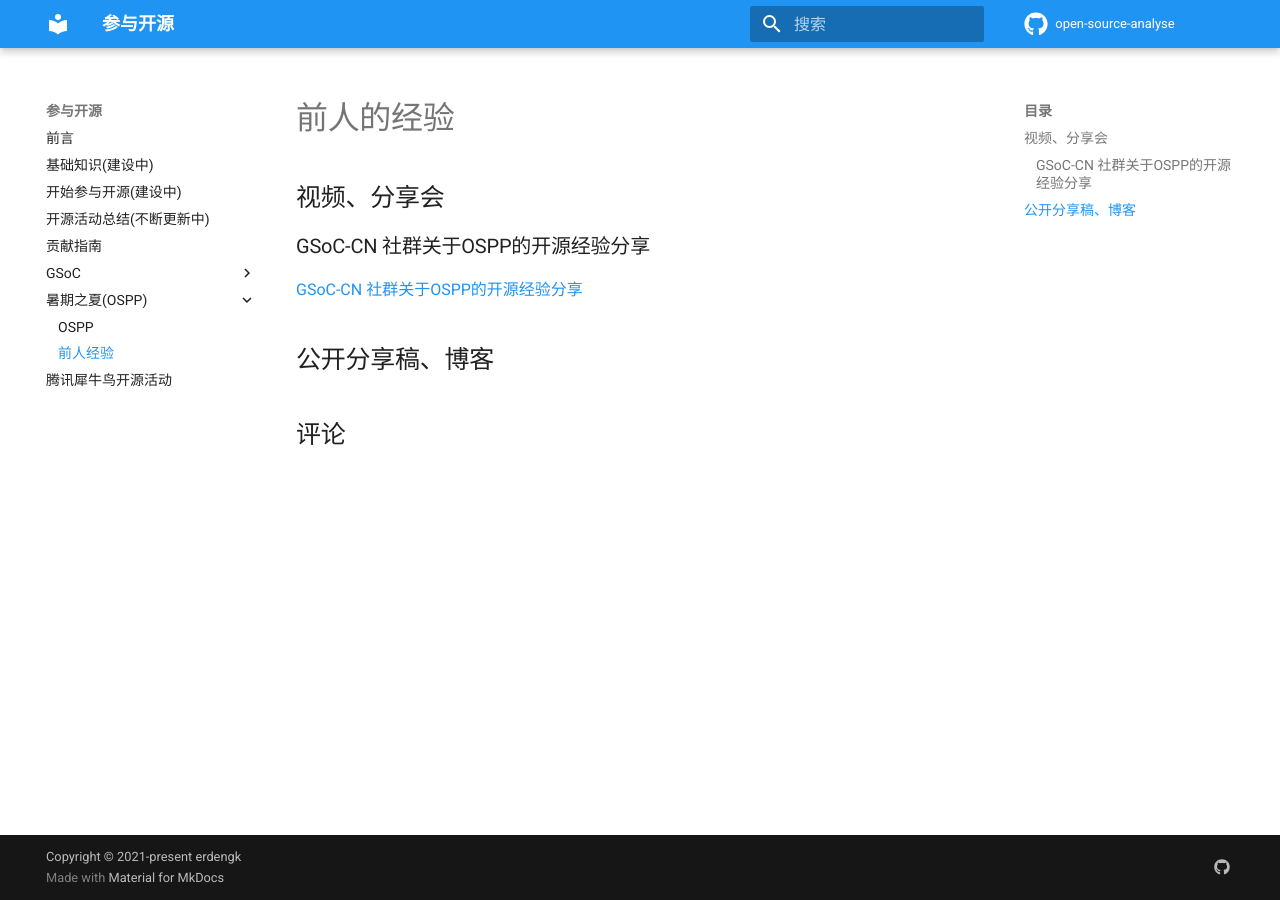
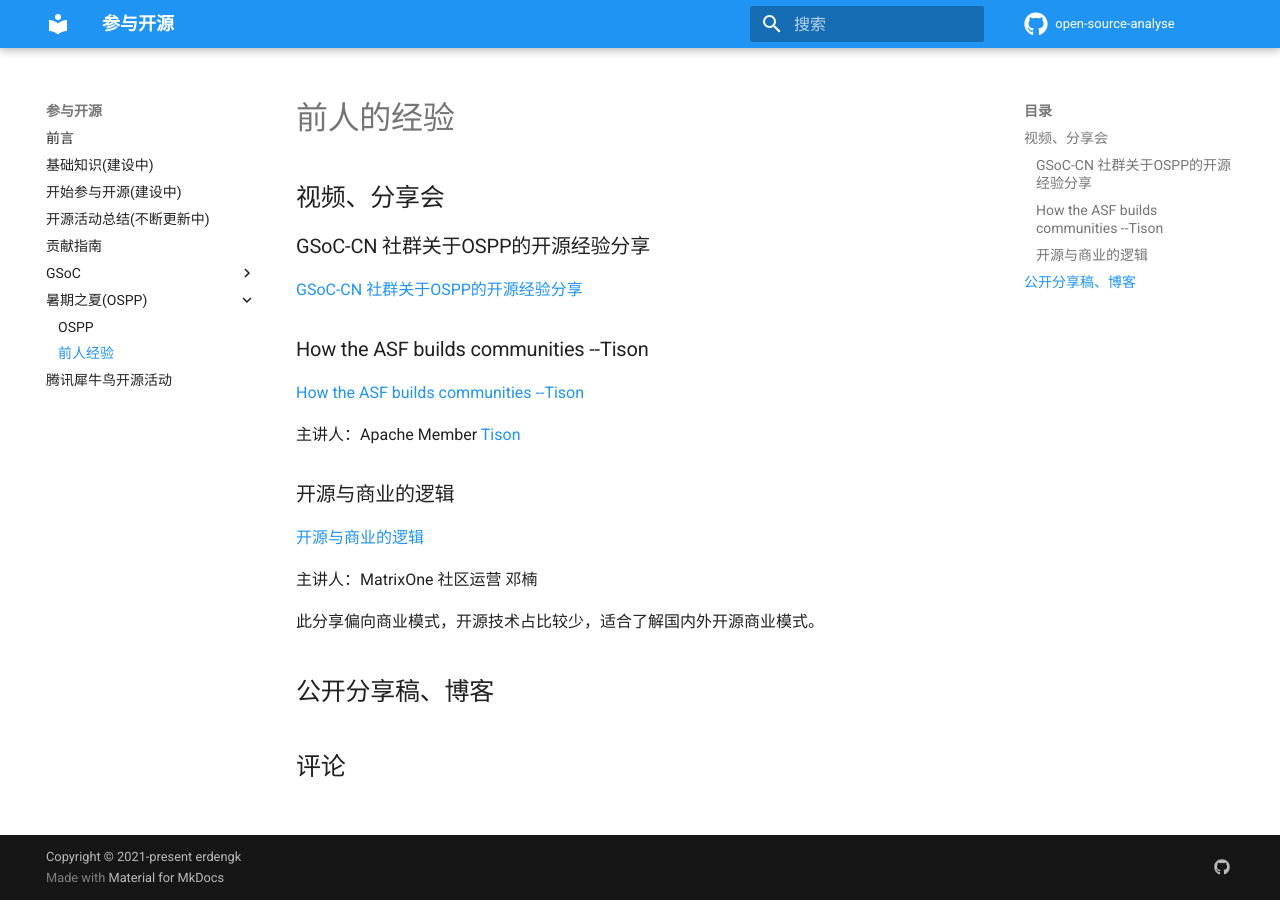
Before and after one commit to erdengk/gsoc-analyse, an MkDocs documentation site: the page built from docs/cn/ospp/experience.md, in a window 1280 px wide. Built offline with MkDocs 1.6.1 and Material for MkDocs 9.7.7, drawn with Linux system fonts in a browser that asks for light colours; comment, search, counter and statistics services are not loaded.

Commit message:
update docs

```diff
--- a/docs/cn/ospp/experience.md
+++ b/docs/cn/ospp/experience.md
@@ -7,5 +7,20 @@
 
 [GSoC-CN 社群关于OSPP的开源经验分享](https://docs.qq.com/doc/DWXBpd1hsR2h4ZUV0)
 
+### How the ASF builds communities --Tison
+
+[How the ASF builds communities --Tison](https://www.bilibili.com/video/BV1ya411i7qr)
+
+主讲人：Apache Member [Tison](https://github.com/tisonkun)
+
+
+
+### 开源与商业的逻辑
+
+[开源与商业的逻辑](https://www.bilibili.com/video/BV1Av4y1T7AA)
+
+主讲人：MatrixOne 社区运营 邓楠
+
+此分享偏向商业模式，开源技术占比较少，适合了解国内外开源商业模式。
 
 ## 公开分享稿、博客
```
Also changed, not shown: docs/cn/gsoc/experience.md (added, +25 -0 lines).
